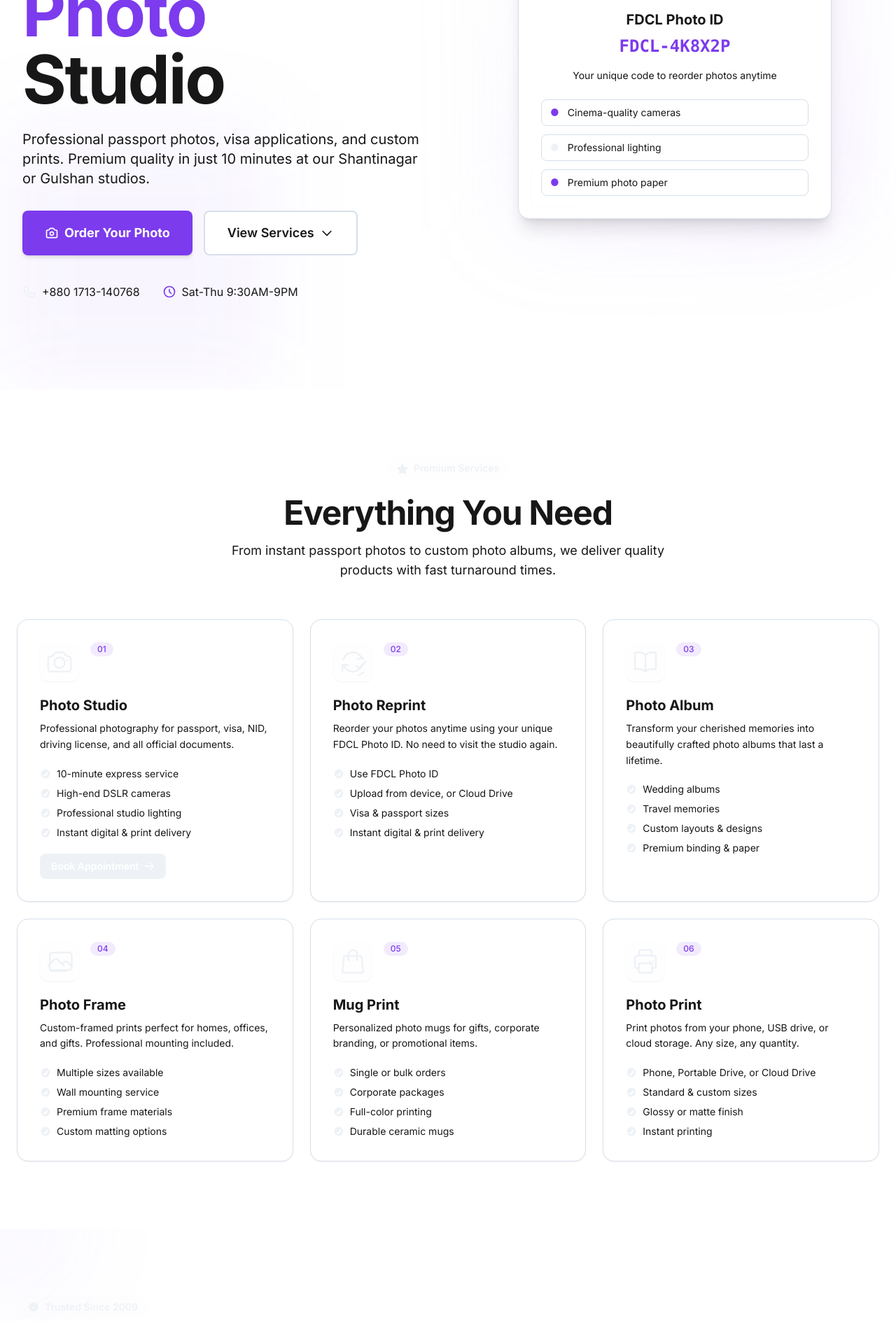
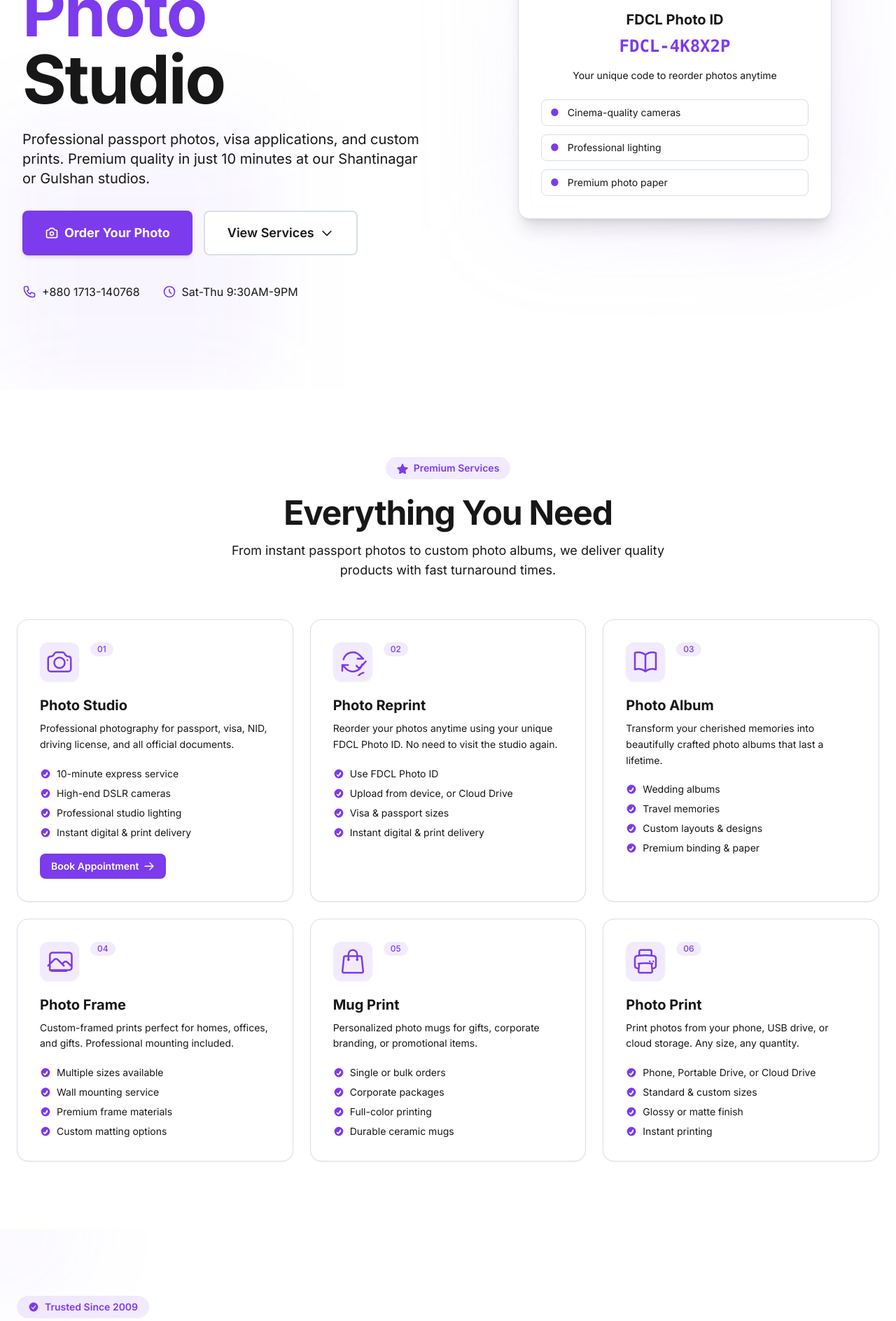
Before and after one commit to iAhmedMusa/project-fdcl, a Laravel app: page / in a window 1280 px wide. Shown: the part 383-2271 px from the top of the page at 70% size. Run offline with Laravel 12, Linux system fonts and the light colour scheme; style sheets or scripts are compiled from the project's sources; some libraries are stand-ins or nearby versions.

Commit message:
Fix invisible landing page elements in light mode
Swap text-secondary/bg-secondary (near-white in light mode) with
text-primary/bg-primary for visibility of icons, badges, buttons, and
headings. Fix broken SVG viewBoxes in About.jsx. Change primary CTA
hover from bg-accent (near-white) to bg-primary/80.

```diff
--- a/src/resources/js/Components/Landing/About.jsx
+++ b/src/resources/js/Components/Landing/About.jsx
@@ -22,7 +22,7 @@ const features = [
         title: 'Two Convenient Locations',
         description: 'Shantinagar and Gulshan studios for easy access from anywhere in Dhaka.',
         icon: (
-            <svg className="w-6 h-6" fill="none" viewBox="0 0 2424" stroke="currentColor" strokeWidth={1.5}>
+            <svg className="w-6 h-6" fill="none" viewBox="0 0 24 24" stroke="currentColor" strokeWidth={1.5}>
                 <path strokeLinecap="round" strokeLinejoin="round" d="M15 10.5a3 3 0 1 1-6 0 3 3 0 0 1 6 0Z" />
                 <path strokeLinecap="round" strokeLinejoin="round" d="M19.5 10.5c0 7.142-7.5 11.25-7.5 11.25S4.5 17.642 4.5 10.5a7.5 7.5 0 1 1 15 0Z" />
             </svg>
@@ -32,7 +32,7 @@ const features = [
         title: 'Fast Delivery',
         description: 'Get your passport and visa photos in just 10 minutes. Same-day service for all products.',
         icon: (
-            <svg className="w-6 h-6" fill="none" viewBox="0 0 2424" stroke="currentColor" strokeWidth={1.5}>
+            <svg className="w-6 h-6" fill="none" viewBox="0 0 24 24" stroke="currentColor" strokeWidth={1.5}>
                 <path strokeLinecap="round" strokeLinejoin="round" d="M12 6v6h4.5m4.5 0a9 9 0 1 1-18 0 9 9 0 0 1 18 0Z" />
             </svg>
         ),
@@ -41,7 +41,7 @@ const features = [
         title: 'Guaranteed Quality',
         description: 'If you are not satisfied, we will retake your photos at no extra cost. That is our promise.',
         icon: (
-            <svg className="w-6 h-6" fill="none" viewBox="0 0 2424" stroke="currentColor" strokeWidth={1.5}>
+            <svg className="w-6 h-6" fill="none" viewBox="0 0 24 24" stroke="currentColor" strokeWidth={1.5}>
                 <path strokeLinecap="round" strokeLinejoin="round" d="M9 12.75 11.25 15 15 9.75M21 12c0 1.268-.63 2.39-1.593 3.068a3.745 3.745 0 0 1-1.043 3.157 3.745 3.745 0 0 1-3.157 1.043A4.501 4.501 0 0 1 12 21a4.5 4.5 0 0 1-3.207-1.732 3.745 3.745 0 0 1-3.157-1.043 3.745 3.745 0 0 1-1.043-3.157A4.5 4.5 0 0 1 3 12c0-1.268.63-2.39 1.593-3.068a3.745 3.745 0 0 1 1.043-3.157 3.745 3.745 0 0 1 3.157-1.043A4.5 4.5 0 0 1 12 3c1.268 0 2.39.63 3.068 1.593a3.745 3.745 0 0 1 3.157 1.043 3.745 3.745 0 0 1 1.043 3.157A4.5 4.5 0 0 1 21 12Z" />
             </svg>
         ),
@@ -57,7 +57,7 @@ export default function About() {
             <div className="relative mx-auto max-w-7xl">
                 <div className="grid items-center gap-12 lg:grid-cols-2 lg:gap-16">
                     <div>
-                        <span className="inline-flex items-center gap-2 rounded-full bg-secondary/10 px-4 py-1.5 text-sm font-semibold text-secondary">
+                        <span className="inline-flex items-center gap-2 rounded-full bg-primary/10 px-4 py-1.5 text-sm font-semibold text-primary">
                             <svg className="w-4 h-4" fill="currentColor" viewBox="0 0 20 20">
                                 <path fillRule="evenodd" d="M10 18a8 8 0 100-16 8 8 0 000 16zm3.857-9.809a.75.75 0 00-1.214-.882l-3.483 4.79-1.88-1.88a.75.75 0 10-1.06 1.062l2.5 2.5a.75.75 0 001.137-.089l4-5.5z" clipRule="evenodd" />
                             </svg>
@@ -76,7 +76,7 @@ export default function About() {
                         <div className="mt-8 flex flex-col gap-4 sm:flex-row sm:gap-6">
                             <Link
                                 href="/order"
-                                className="inline-flex items-center justify-center gap-2 rounded-lg bg-primary px-6 py-3 font-semibold text-white shadow-md transition-all hover:bg-accent hover:shadow-lg"
+                                className="inline-flex items-center justify-center gap-2 rounded-lg bg-primary px-6 py-3 font-semibold text-white shadow-md transition-all hover:bg-primary/80 hover:shadow-lg"
                             >
                                 Get Started Now
                                 <svg className="w-5 h-5" fill="none" viewBox="0 0 24 24" stroke="currentColor" strokeWidth={2}>
@@ -124,7 +124,7 @@ export default function About() {
                     <div className="mt-10 grid gap-6 sm:grid-cols-2 lg:grid-cols-4">
                         {features.map((feature) => (
                             <div key={feature.title} className="group rounded-xl bg-white dark:bg-gray-800 border border-border dark:border-gray-700 p-6 transition-all hover:border-secondary/30 dark:hover:border-secondary/50 hover:shadow-md">
-                                <div className="flex h-12 w-12 items-center justify-center rounded-lg bg-secondary/10 text-secondary">
+                                <div className="flex h-12 w-12 items-center justify-center rounded-lg bg-primary/10 text-primary">
                                     {feature.icon}
                                 </div>
                                 <h4 className="mt-4 font-semibold text-text-primary dark:text-white">
--- a/src/resources/js/Components/Landing/Contact.jsx
+++ b/src/resources/js/Components/Landing/Contact.jsx
@@ -7,7 +7,7 @@ export default function Contact() {
 
             <div className="relative mx-auto max-w-7xl">
                 <div className="text-center">
-                    <div className="inline-flex items-center gap-2 rounded-full bg-white dark:bg-gray-800 px-4 py-1.5 text-sm font-semibold text-secondary border border-border dark:border-gray-700">
+                    <div className="inline-flex items-center gap-2 rounded-full bg-white dark:bg-gray-800 px-4 py-1.5 text-sm font-semibold text-primary border border-border dark:border-gray-700">
                         <svg className="w-4 h-4" fill="none" viewBox="0 0 24 24" stroke="currentColor" strokeWidth={2}>
                             <path strokeLinecap="round" strokeLinejoin="round" d="M2.25 3h15a.75.75 0 0 1 .75.75v15a.75.75 0 0 1-.75.75H2.25a.75.75 0 0 1-.75-.75V3.75A.75.75 0 0 1 2.25 3Z" />
                         </svg>
@@ -26,7 +26,7 @@ export default function Contact() {
                             href="tel:01713140768"
                             className="group flex items-center gap-4 rounded-2xl bg-white dark:bg-gray-800 border border-border dark:border-gray-700 px-6 py-4 shadow-sm transition-all hover:shadow-md"
                         >
-                            <div className="flex h-12 w-12 items-center justify-center rounded-full bg-secondary/10 text-secondary group-hover:bg-secondary group-hover:text-white">
+                            <div className="flex h-12 w-12 items-center justify-center rounded-full bg-primary/10 text-primary group-hover:bg-primary group-hover:text-white">
                                 <svg className="w-6 h-6" fill="none" viewBox="0 0 24 24" stroke="currentColor" strokeWidth={2}>
                                     <path strokeLinecap="round" strokeLinejoin="round" d="M2.25 6.75c0 8.284 6.716 15 15 15h2.25a2.25 2.25 0 0 0 2.25-2.25v-1.372c0-.516-.351-.966-.852-1.091l-4.423-1.106c-.44-.11-.902.055-1.173.417l-.97 1.293c-.282.376-.769.542-1.21.38a12.035 12.035 0 0 1-7.143-7.143c-.162-.441.004-.928.38-1.21l1.293-.97c.363-.271.527-.734.417-1.173L6.963 3.102a1.125 1.125 0 0 0-1.091-.852H4.5A2.25 2.25 0 0 0 2.25 4.5v2.25Z" />
                                 </svg>
@@ -54,7 +54,7 @@ export default function Contact() {
                     <div className="mt-12">
                         <Link
                             href="/order"
-                            className="inline-flex items-center gap-3 rounded-xl bg-primary px-8 py-4 font-bold text-white shadow-md transition-all hover:bg-accent hover:shadow-lg"
+                            className="inline-flex items-center gap-3 rounded-xl bg-primary px-8 py-4 font-bold text-white shadow-md transition-all hover:bg-primary/80 hover:shadow-lg"
                         >
                             <svg className="w-6 h-6" fill="none" viewBox="0 0 24 24" stroke="currentColor" strokeWidth={2}>
                                 <path strokeLinecap="round" strokeLinejoin="round" d="M2.25 3h15a.75.75 0 0 1 .75.75v15a.75.75 0 0 1-.75.75H2.25a.75.75 0 0 1-.75-.75V3.75A.75.75 0 0 1 2.25 3Z" />
@@ -73,7 +73,7 @@ export default function Contact() {
 
 <div className="mt-16 grid gap-6 sm:grid-cols-2 lg:grid-cols-3">
                     <div className="flex items-start gap-4 rounded-xl bg-white dark:bg-gray-800 border border-border dark:border-gray-700 p-5 shadow-sm">
-                        <svg className="h-6 w-6 shrink-0 text-secondary" fill="none" viewBox="0 0 24 24" stroke="currentColor" strokeWidth={2}>
+                        <svg className="h-6 w-6 shrink-0 text-primary" fill="none" viewBox="0 0 24 24" stroke="currentColor" strokeWidth={2}>
                             <path strokeLinecap="round" strokeLinejoin="round" d="M9 12.75 11.25 15 15 9.75M21 12c0 1.268-.63 2.39-1.593 3.068a3.745 3.745 0 0 1-1.043 3.157 3.745 3.745 0 0 1-3.157 1.043A4.501 4.501 0 0 1 12 21a4.5 4.5 0 0 1-3.207-1.732 3.745 3.745 0 0 1-3.157-1.043 3.745 3.745 0 0 1-1.043-3.157A4.5 4.5 0 0 1 3 12c0-1.268.63-2.39 1.593-3.068a3.745 3.745 0 0 1 1.043-3.157 3.745 3.745 0 0 1 3.157-1.043A4.5 4.5 0 0 1 12 3c1.268 0 2.39.63 3.068 1.593a3.745 3.745 0 0 1 3.157 1.043 3.745 3.745 0 0 1 1.043 3.157A4.5 4.5 0 0 1 21 12Z" />
                         </svg>
                         <div>
@@ -93,7 +93,7 @@ export default function Contact() {
                     </div>
 
                     <div className="flex items-start gap-4 rounded-xl bg-white dark:bg-gray-800 border border-border dark:border-gray-700 p-5 shadow-sm sm:col-span-2 lg:col-span-1">
-                        <svg className="h-6 w-6 shrink-0 text-secondary" fill="none" viewBox="0 0 24 24" stroke="currentColor" strokeWidth={2}>
+                        <svg className="h-6 w-6 shrink-0 text-primary" fill="none" viewBox="0 0 24 24" stroke="currentColor" strokeWidth={2}>
                             <path strokeLinecap="round" strokeLinejoin="round" d="M9 12.75 11.25 15 15 9.75m-3-7.036A11.956 11.956 0 0 1 3.598 6 11.95 11.95 0 0 1 3 12c0 .924.13 1.82.374 2.669.246.849.61 1.663 1.088 2.425a11.95 11.95 0 0 0 2.425 1.088A11.956 11.956 0 0 0 12 21c.924 0 1.82-.13 2.669-.374a11.95 11.956 11.95 0 0 0 2.425-1.088 11.95 11.95 0 0 0 1.088-2.425A11.956 11.956 0 0 0 21 12c0-.924-.13-1.82-.374-2.669a11.95 11.956 11.95 0 0 0-1.088-2.425 11.95 11.95 0 0 0-2.425-1.088A11.956 11.956 0 0 0 12 3Z" />
                         </svg>
                         <div>
--- a/src/resources/js/Components/Landing/Hero.jsx
+++ b/src/resources/js/Components/Landing/Hero.jsx
@@ -50,7 +50,7 @@ export default function Hero() {
                         <div className="flex flex-col gap-4 sm:flex-row sm:justify-center lg:justify-start">
                             <Link
                                 href="/order"
-                                className="group relative inline-flex items-center justify-center overflow-hidden rounded-lg bg-primary px-8 py-4 text-lg font-bold text-white shadow-md transition-all hover:scale-105 hover:bg-accent hover:shadow-lg"
+                                className="group relative inline-flex items-center justify-center overflow-hidden rounded-lg bg-primary px-8 py-4 text-lg font-bold text-white shadow-md transition-all hover:scale-105 hover:bg-primary/80 hover:shadow-lg"
                             >
                                 <span className="flex items-center gap-2">
                                     <svg className="h-5 w-5" fill="none" viewBox="0 0 24 24" stroke="currentColor" strokeWidth={2}>
@@ -76,7 +76,7 @@ export default function Hero() {
 
                         <div className="mt-10 flex flex-col gap-4 text-text-secondary dark:text-gray-300 sm:flex-row sm:justify-center lg:justify-start lg:gap-8">
                             <div className="flex items-center gap-2">
-                                <svg className="h-5 w-5 text-secondary" fill="none" viewBox="0 0 24 24" stroke="currentColor" strokeWidth={2}>
+                                <svg className="h-5 w-5 text-primary" fill="none" viewBox="0 0 24 24" stroke="currentColor" strokeWidth={2}>
                                     <path strokeLinecap="round" strokeLinejoin="round" d="M3 5a2 2 0 012-2h3.28a1 1 0 01.948.684l1.498 4.493a1 1 0 01-.502 1.21l-2.257 1.13a11.042 11.042 0 005.516 5.516l1.13-2.257a1 1 0 011.21-.502l4.493 1.498a1 1 0 01.684.949V19a2 2 0 01-2 2h-1C9.716 21 3 14.284 3 6V5z" />
                                 </svg>
                                 <a href="tel:+8801713140768" className="hover:text-secondary transition-colors">
@@ -126,7 +126,7 @@ export default function Hero() {
                                 <div className="mt-6 space-y-3">
                                     {[
                                         { icon: '●', label: 'Cinema-quality cameras', color: 'text-primary' },
-                                        { icon: '●', label: 'Professional lighting', color: 'text-secondary' },
+                                        { icon: '●', label: 'Professional lighting', color: 'text-primary' },
                                         { icon: '●', label: 'Premium photo paper', color: 'text-primary' },
                                     ].map((feature, idx) => (
                                         <div key={idx} className="flex items-center gap-3 rounded-lg border border-border dark:border-gray-700 bg-surface dark:bg-gray-700/50 px-3 py-2 text-sm text-text-secondary dark:text-gray-300">
--- a/src/resources/js/Components/Landing/Locations.jsx
+++ b/src/resources/js/Components/Landing/Locations.jsx
@@ -6,7 +6,7 @@ const locations = [
         hours: 'Sat–Thu 9:30 AM – 9:00 PM, Fri 3:00 PM – 9:00 PM',
         phone: '01713-140768',
         mapUrl: 'https://maps.app.goo.gl/UDVbk2jqn4XVSEbVA',
-        gradient: 'from-secondary to-secondary/80',
+        gradient: 'from-primary to-primary/80',
     },
     {
         badge: 'Studio 2',
@@ -28,7 +28,7 @@ export default function Locations() {
 
             <div className="relative mx-auto max-w-7xl">
                 <div className="text-center">
-                    <span className="inline-flex items-center gap-2 rounded-full bg-white dark:bg-gray-800 px-4 py-1.5 text-sm font-semibold text-secondary border border-border dark:border-gray-700">
+                    <span className="inline-flex items-center gap-2 rounded-full bg-white dark:bg-gray-800 px-4 py-1.5 text-sm font-semibold text-primary border border-border dark:border-gray-700">
                         <svg className="w-4 h-4" fill="currentColor" viewBox="0 0 20 20">
                             <path fillRule="evenodd" d="M9.69 18.933l.003.001C9.89 19.02 10 19 10 19s.11.02.308-.066l.002-.001.006-.003.018-.01a7.76 7.76 0 0 0 .453-.246 14.87 14.87 0 0 0 2.253-1.682c1.962-1.826 4.462-4.909 4.462-9.092 0-4.142-3.358-7.5-7.5-7.5S2.5 5.892 2.5 10c0 4.183 2.5 7.266 4.462 9.092a14.87 14.87 0 0 0 2.253 1.682 7.76 7.76 0 0 0 .462.257l.018.01.006.003.002.001zM10 12.5a2.5 2.5 0 100-5 2.5 2.5 0 000 5z" clipRule="evenodd" />
                         </svg>
@@ -73,7 +73,7 @@ export default function Locations() {
 
                                 <div className="mt-6 space-y-4">
                                     <div className="flex items-start gap-3">
-                                        <div className="flex h-8 w-8 shrink-0 items-center justify-center rounded-lg bg-secondary/10 text-secondary">
+                                        <div className="flex h-8 w-8 shrink-0 items-center justify-center rounded-lg bg-primary/10 text-primary">
                                             <svg className="h-4 w-4" fill="none" viewBox="0 0 24 24" stroke="currentColor" strokeWidth={2}>
                                                 <path strokeLinecap="round" strokeLinejoin="round" d="M15 10.5a3 3 0 1 1-6 0 3 3 0 0 1 6 0Z" />
                                                 <path strokeLinecap="round" strokeLinejoin="round" d="M19.5 10.5c0 7.142-7.5 11.25-7.5 11.25S4.5 17.642 4.5 10.5a7.5 7.5 0 1 1 15 0Z" />
@@ -98,7 +98,7 @@ export default function Locations() {
                                     </div>
 
                                     <div className="flex items-center gap-3">
-                                        <div className="flex h-8 w-8 shrink-0 items-center justify-center rounded-lg bg-secondary/10 text-secondary">
+                                        <div className="flex h-8 w-8 shrink-0 items-center justify-center rounded-lg bg-primary/10 text-primary">
                                             <svg className="h-4 w-4" fill="none" viewBox="0 0 24 24" stroke="currentColor" strokeWidth={2}>
                                                 <path strokeLinecap="round" strokeLinejoin="round" d="M2.25 6.75c0 8.284 6.716 15 15 15h2.25a2.25 2.25 0 0 0 2.25-2.25v-1.372c0-.516-.351-.966-.852-1.091l-4.423-1.106c-.44-.11-.902.055-1.173.417l-.97 1.293c-.282.376-.769.542-1.21.38a12.035 12.035 0 0 1-7.143-7.143c-.162-.441.004-.928.38-1.21l1.293-.97c.363-.271.527-.734.417-1.173L6.963 3.102a1.125 1.125 0 0 0-1.091-.852H4.5A2.25 2.25 0 0 0 2.25 4.5v2.25Z" />
                                             </svg>
@@ -145,7 +145,7 @@ export default function Locations() {
                             href="https://maps.app.goo.gl/UDVbk2jqn4XVSEbVA"
                             target="_blank"
                             rel="noopener noreferrer"
-                            className="rounded-lg bg-primary px-6 py-3 font-semibold text-white shadow-sm transition-all hover:bg-accent hover:shadow-md"
+                            className="rounded-lg bg-primary px-6 py-3 font-semibold text-white shadow-sm transition-all hover:bg-primary/80 hover:shadow-md"
                         >
                             Read Reviews
                         </a>
--- a/src/resources/js/Components/Landing/Services.jsx
+++ b/src/resources/js/Components/Landing/Services.jsx
@@ -72,7 +72,7 @@ export default function Services() {
 
             <div className="relative mx-auto max-w-7xl">
                 <div className="text-center">
-                    <span className="inline-flex items-center gap-2 rounded-full bg-secondary/10 px-4 py-1.5 text-sm font-semibold text-secondary">
+                    <span className="inline-flex items-center gap-2 rounded-full bg-primary/10 px-4 py-1.5 text-sm font-semibold text-primary">
                         <svg className="w-4 h-4" fill="currentColor" viewBox="0 0 20 20">
                             <path fillRule="evenodd" d="M10.868 2.884c-.321-.752-1.415-.752-1.736 0l-1.83 4.281a1.753 1.753 0 0 1-1.468 1.046l-4.617.64c-.77.107-1.08 1.077-.52 1.635l3.344 3.258c.363.354.529.866.444 1.369l-.79 4.527c-.136.771.678 1.359 1.376 1.007l4.131-2.172a1.753 1.753 0 0 1 1.629 0l4.131 2.172c.698.352 1.512-.236 1.376-1.007l-.79-4.527a1.753 1.753 0 0 1 .444-1.369l3.344-3.258c.56-.558.25-1.528-.52-1.635l-4.617-.64a1.753 1.753 0 0 1-1.468-1.046l-1.83-4.281Z" clipRule="evenodd" />
                         </svg>
@@ -93,7 +93,7 @@ export default function Services() {
                             className="group relative rounded-2xl bg-white dark:bg-gray-800 p-6 shadow-sm border border-border dark:border-gray-700 transition-all duration-300 hover:border-secondary/30 dark:hover:border-secondary/50 hover:shadow-md sm:p-8"
                         >
                             <div className="flex items-start gap-4">
-                                <div className="flex h-14 w-14 shrink-0 items-center justify-center rounded-xl bg-secondary/10 text-secondary shadow-sm group-hover:bg-secondary/20">
+                                <div className="flex h-14 w-14 shrink-0 items-center justify-center rounded-xl bg-primary/10 text-primary shadow-sm group-hover:bg-primary/20">
                                     {service.icon}
                                 </div>
                                 <span className="rounded-full bg-primary/10 px-2.5 py-0.5 text-xs font-medium text-primary">
@@ -111,7 +111,7 @@ export default function Services() {
                             <ul className="mt-5 space-y-2">
                                 {service.features.map((feature) => (
                                     <li key={feature} className="flex items-center gap-2 text-sm text-text-secondary dark:text-gray-300">
-                                        <svg className="h-4 w-4 shrink-0 text-secondary" fill="currentColor" viewBox="0 0 20 20">
+                                        <svg className="h-4 w-4 shrink-0 text-primary" fill="currentColor" viewBox="0 0 20 20">
                                             <path fillRule="evenodd" d="M10 18a8 8 0 100-16 8 8 0 000 16zm3.707-9.293a1 1 0 00-1.414-1.414L9 12.586l-1.293-1.293a1 1 0 00-1.414 1.414l2 2a1 1 0 001.414 0l4-4z" clipRule="evenodd" />
                                         </svg>
                                         {feature}
@@ -121,7 +121,7 @@ export default function Services() {
                             {service.bookingLink && (
                                 <Link
                                     href={service.bookingLink}
-                                    className="mt-5 inline-flex items-center gap-1.5 rounded-lg bg-secondary px-4 py-2 text-sm font-semibold text-white transition-colors hover:bg-secondary/90"
+                                    className="mt-5 inline-flex items-center gap-1.5 rounded-lg bg-primary px-4 py-2 text-sm font-semibold text-white transition-colors hover:bg-primary/90"
                                 >
                                     Book Appointment
                                     <svg className="h-4 w-4" fill="none" viewBox="0 0 24 24" stroke="currentColor" strokeWidth={2}>
--- a/src/resources/js/Layouts/LandingLayout.jsx
+++ b/src/resources/js/Layouts/LandingLayout.jsx
@@ -73,7 +73,7 @@ export default function LandingLayout({ children }) {
                             <ThemeToggle />
                             <Link
                                 href="/order"
-                                className="rounded-lg bg-primary px-5 py-2.5 text-sm font-bold text-white shadow-sm transition-all hover:bg-accent hover:shadow-md"
+                                className="rounded-lg bg-primary px-5 py-2.5 text-sm font-bold text-white shadow-sm transition-all hover:bg-primary/80 hover:shadow-md"
                             >
                                 Order Now
                             </Link>
@@ -150,7 +150,7 @@ export default function LandingLayout({ children }) {
                             <div className="mt-6 flex gap-6">
                                 <a
                                     href="tel:01713140768"
-                                    className="flex items-center gap-2 text-sm text-text-secondary dark:text-gray-400 transition-colors hover:text-secondary"
+                                    className="flex items-center gap-2 text-sm text-text-secondary dark:text-gray-400 transition-colors hover:text-primary"
                                 >
                                     <svg className="w-5 h-5" fill="none" viewBox="0 0 24 24" stroke="currentColor" strokeWidth={2}>
                                         <path strokeLinecap="round" strokeLinejoin="round" d="M2.25 6.75c0 8.284 6.716 15 15 15h2.25a2.25 2.25 0 0 0 2.25-2.25v-1.372c0-.516-.351-.966-.852-1.091l-4.423-1.106c-.44-.11-.902.055-1.173.417l-.97 1.293c-.282.376-.769.542-1.21.38a12.035 12.035 0 0 1-7.143-7.143c-.162-.441.004-.928.38-1.21l1.293-.97c.363-.271.527-.734.417-1.173L6.963 3.102a1.125 1.125 0 0 0-1.091-.852H4.5A2.25 2.25 0 0 0 2.25 4.5v2.25Z" />
@@ -161,7 +161,7 @@ export default function LandingLayout({ children }) {
                         </div>
 
                         <div>
-                            <h3 className="text-sm font-semibold uppercase tracking-wider text-secondary">
+                            <h3 className="text-sm font-semibold uppercase tracking-wider text-primary">
                                 Quick Links
                             </h3>
                             <ul className="mt-4 space-y-2.5">
@@ -185,7 +185,7 @@ export default function LandingLayout({ children }) {
                         </div>
 
                         <div>
-                            <h3 className="text-sm font-semibold uppercase tracking-wider text-secondary">
+                            <h3 className="text-sm font-semibold uppercase tracking-wider text-primary">
                                 Locations
                             </h3>
                             <div className="mt-4 space-y-3 text-sm text-text-secondary dark:text-gray-400">
```
